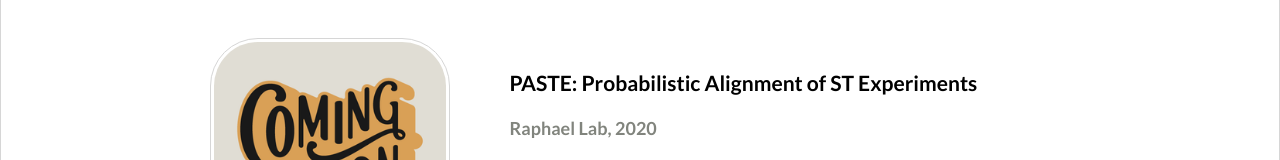
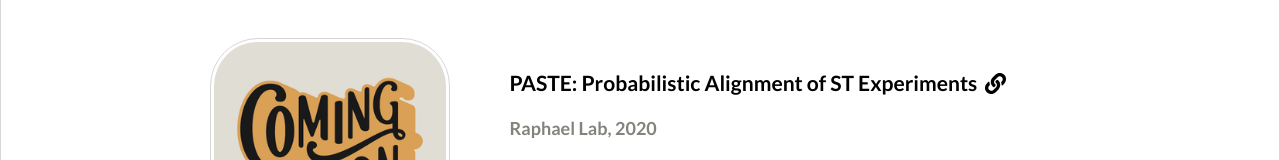
Before and after one commit to mrland99/personal-website, a React (Create React App) app: page /#/research in a window 1280 px wide. Shown: the part 278-438 px from the top of the page. Built offline with nearby package versions, Linux system fonts and the light colour scheme.

Commit message:
Update research.js

```diff
--- a/src/components/research.js
+++ b/src/components/research.js
@@ -29,7 +29,8 @@ class Research extends Component {
                             <img  src={coming_soon} alt="Coming Soon" />
                         </div>
                         <div className="proj-content">
-                            <h3>PASTE: Probabilistic Alignment of ST Experiments
+                            <h3>PASTE: Probabilistic Alignment of ST Experiments &nbsp;<a href="https://github.com/raphael-group/paste" className="proj-link">
+                                <FontAwesomeIcon icon={faLink}></FontAwesomeIcon></a>
                             </h3>
                             <br></br>
                             <h4>Raphael Lab, 2020</h4>
```
